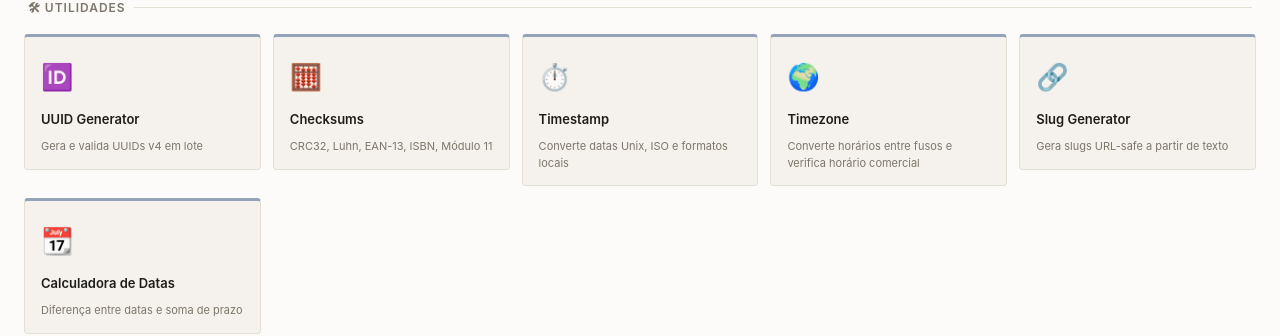
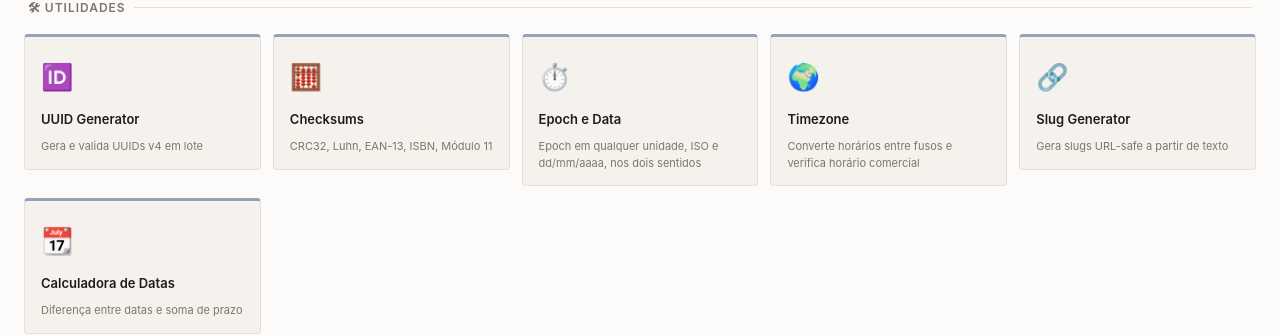
Before and after one commit to franzkurt/franzkurt.github.io, a Jekyll site: the page built from ferramentas.html, in a window 1280 px wide and 1400 px high, scrolled down 1644 px. Shown: the part 875-1211 px from the top of the window. Built offline with Jekyll 4.4.1, drawn with Linux system fonts in a browser that asks for light colours; part of the change alters nothing that is shown.

Commit message:
Ferramenta de epoch e data: detecta a unidade sozinha e entende dd/mm/aaaa
Ele pediu conversão epoch/datetime nas ferramentas, em JS puro, se ainda
não existisse. Existia uma ferramenta "Timestamp", mas rasa: só segundos,
duas direções e despejo de JSON cru na tela.

O buraco que importava era a unidade. Medido antes de mexer:

  1700000000000 lido como segundos -> ano 55840
  1700000000    lido como ms       -> ano 1970

Quem cola um epoch de log JavaScript (milissegundos) num campo rotulado
"segundos" recebe o ano 55840 e nenhum aviso. Agora TimestampUtils tem
detectarUnidade(), que decide entre s, ms, µs e ns pela ordem de grandeza,
e parseQualquer(), que aceita qualquer das quatro, ISO 8601 ou texto.
Os quatro epochs do mesmo instante resolvem para o mesmo ISO.

Segundo buraco, este específico de quem escreve em português: new Date()
não entende dd/mm/aaaa. "15/01/2024" virava Invalid Date, e pior,
"03/04/2024" virava 4 de MARÇO, porque o JS assume mm/dd. Agora o formato
brasileiro é tratado antes, e 03/04/2024 dá quarta-feira, 3 de abril.
Data que não existe no calendário é recusada com o motivo — 31/02/2024
diz "não existe no calendário" em vez de escorregar para 2 de março.

A tela deixou de ser JSON. Uma entrada só, que aceita qualquer coisa, e
uma tabela com doze formatos do mesmo instante: os quatro epochs, ISO em
UTC e no fuso do usuário, RFC 1123, local, por extenso, dia da semana,
tempo relativo e dia do ano. Mais botões de Agora, Início e Fim do dia,
Enter para converter, e copiar tudo de uma vez.

Quando o número é pequeno demais para eu ter certeza da unidade (abaixo
de 1e8), a ferramenta diz isso em vez de chutar calado: informa que
interpretou como segundos e sugere acrescentar os zeros.

Precisei acrescentar CSS de tabela, que a página de ferramentas não
tinha, escopado em #ferramentas e usando os tokens que ela já usa.

Conferido: 53 cards e 53 explicações continuam batendo, a suíte estática
passa com as 16 verificações de hash e dígito, e um teste de navegador
cobre os 8 casos (as 4 unidades, ISO, dd/mm, data inexistente e lixo)
com zero erros de JavaScript.

Co-Authored-By: Claude Opus 5 (1M context) <noreply@anthropic.com>

```diff
--- a/assets/js/ferramentas/time-utils.js
+++ b/assets/js/ferramentas/time-utils.js
@@ -56,6 +56,83 @@ class TimestampUtils {
 
   static format(unixSeconds, locale = 'pt-BR', opts = {}) {
     return new Date(unixSeconds * 1000).toLocaleString(locale, { ...opts });
+  }
+
+
+  /* Detecta se um epoch está em segundos, milissegundos, microssegundos ou
+   * nanossegundos. Sem isso, colar 1700000000000 num campo "segundos" devolve
+   * o ano 55840 sem reclamar de nada — que é o erro mais comum com epoch.
+   * A heurística é a ordem de grandeza: um instante plausível (1970–2100) tem
+   * ~10 dígitos em segundos, 13 em ms, 16 em µs e 19 em ns. */
+  static detectarUnidade(n) {
+    const abs = Math.abs(Number(n));
+    if (!isFinite(abs)) throw new Error('não é um número');
+    if (abs === 0) return { unidade: 's', paraMs: 1, certeza: 'baixa' };
+    if (abs < 1e11) return { unidade: 's',  paraMs: 1e3,  certeza: abs > 1e8 ? 'alta' : 'baixa' };
+    if (abs < 1e14) return { unidade: 'ms', paraMs: 1,    certeza: 'alta' };
+    if (abs < 1e17) return { unidade: 'us', paraMs: 1e-3, certeza: 'alta' };
+    return             { unidade: 'ns', paraMs: 1e-6, certeza: 'alta' };
+  }
+
+  /* Aceita qualquer coisa: epoch em qualquer unidade, ISO 8601, ou texto de
+   * data. Devolve sempre o mesmo formato, para a interface não ter que
+   * adivinhar qual caminho foi usado. */
+  static parseQualquer(entrada, fusoAlvo) {
+    const txt = String(entrada ?? '').trim();
+    if (!txt) throw new Error('vazio');
+    let ms, origem, unidade = null, certeza = null;
+
+    if (/^-?\d+(\.\d+)?$/.test(txt)) {
+      const d = TimestampUtils.detectarUnidade(txt);
+      unidade = d.unidade; certeza = d.certeza;
+      ms = Number(txt) * d.paraMs;
+      origem = `epoch em ${{s:'segundos', ms:'milissegundos', us:'microssegundos', ns:'nanossegundos'}[d.unidade]}`;
+    } else {
+      /* new Date() não entende dd/mm/aaaa: 15/01/2024 vira "Invalid Date", e
+       * 03/04/2024 vira 4 de MARÇO, porque ele assume mm/dd. Como aqui a
+       * entrada mais provável é a brasileira, ela é tratada antes. */
+      const br = txt.match(/^(\d{1,2})\/(\d{1,2})\/(\d{4})(?:[ T](\d{1,2}):(\d{2})(?::(\d{2}))?)?$/);
+      let dt;
+      if (br) {
+        const [, dia, mes, ano, h = 0, mi = 0, se = 0] = br;
+        dt = new Date(+ano, +mes - 1, +dia, +h, +mi, +se);
+        if (dt.getMonth() !== +mes - 1 || dt.getDate() !== +dia)
+          throw new Error(`${dia}/${mes}/${ano} não existe no calendário`);
+        origem = 'data no formato brasileiro (dd/mm/aaaa)';
+      } else {
+        dt = new Date(txt);
+        origem = 'texto de data';
+      }
+      if (isNaN(dt)) throw new Error(`não reconheci "${txt}" como data nem como epoch`);
+      ms = dt.getTime();
+    }
+    const d = new Date(ms);
+    if (isNaN(d)) throw new Error('a data resultante é inválida');
+
+    const fuso = fusoAlvo || Intl.DateTimeFormat().resolvedOptions().timeZone;
+    const noFuso = new Intl.DateTimeFormat('pt-BR', {
+      dateStyle: 'full', timeStyle: 'long', timeZone: fuso }).format(d);
+    const off = -d.getTimezoneOffset();
+    const sinal = off >= 0 ? '+' : '-';
+    const offTxt = `${sinal}${String(Math.floor(Math.abs(off)/60)).padStart(2,'0')}:${String(Math.abs(off)%60).padStart(2,'0')}`;
+
+    return {
+      origem, unidade, certeza,
+      epoch_s:  Math.floor(ms / 1000),
+      epoch_ms: Math.round(ms),
+      epoch_us: Math.round(ms * 1000),
+      epoch_ns: Math.round(ms * 1e6),
+      iso_utc:  d.toISOString(),
+      iso_local: new Date(ms - d.getTimezoneOffset() * 60000).toISOString().slice(0, 19) + offTxt,
+      rfc_utc:  d.toUTCString(),
+      local:    d.toLocaleString('pt-BR'),
+      no_fuso:  noFuso,
+      fuso,
+      dia_da_semana: d.toLocaleDateString('pt-BR', { weekday: 'long' }),
+      relativo: TimestampUtils.toRelative(Math.floor(ms / 1000)),
+      ano_bissexto: (y => (y % 4 === 0 && y % 100 !== 0) || y % 400 === 0)(d.getFullYear()),
+      dia_do_ano: Math.floor((d - new Date(Date.UTC(d.getUTCFullYear(), 0, 0))) / 86400000),
+    };
   }
 
   static toRelative(unixSeconds, locale = 'pt-BR') {
--- a/ferramentas.html
+++ b/ferramentas.html
@@ -139,6 +139,12 @@ description: "Caixa de ferramentas que roda inteira no navegador: PDF, QR, hash,
 #ferramentas .file-chip { background: var(--bg3); border: 1px solid var(--border); border-radius: 20px; padding: 4px 12px; font-size: 12px; color: var(--text); display: flex; align-items: center; gap: 6px; }
 #ferramentas .file-chip-remove { cursor: pointer; color: var(--text2); font-size: 14px; }
 #ferramentas .file-chip-remove:hover { color: var(--red); }
+  #ferramentas .tool-table { width: 100%; border-collapse: collapse; font-size: .85rem; }
+  #ferramentas .tool-table td { padding: 6px 10px; border-bottom: 1px solid var(--border); vertical-align: top; }
+  #ferramentas .tool-table tr:last-child td { border-bottom: 0; }
+  #ferramentas .tool-table td:first-child { width: 11rem; color: var(--text2); }
+  #ferramentas .tool-table code { background: var(--bg2); padding: 2px 6px; border-radius: var(--radius-sm); word-break: break-all; }
+
 #ferramentas .output-box { background: var(--bg); border: 1px solid var(--border); border-radius: var(--radius-sm); padding: 14px; font-family: 'Courier New', monospace; font-size: 13px; color: var(--text); min-height: 80px; white-space: pre-wrap; word-break: break-all; max-height: 400px; overflow-y: auto; line-height: 1.6; }
 #ferramentas .output-box.success { border-color: var(--green); }
 #ferramentas .output-box.error { border-color: var(--red); color: var(--red); }
@@ -245,7 +251,7 @@ body:has(#ferramentas) main.wrap { max-width: 1440px; padding-inline: 0; }
   <div class="grid-header" data-header="utils">🛠 Utilidades</div>
   <div class="card" data-group="utils" onclick="openTool('uuid')"><div class="card-icon">🆔</div><div class="card-name">UUID Generator</div><div class="card-desc">Gera e valida UUIDs v4 em lote</div></div>
   <div class="card" data-group="utils" onclick="openTool('checksum')"><div class="card-icon">🧮</div><div class="card-name">Checksums</div><div class="card-desc">CRC32, Luhn, EAN-13, ISBN, Módulo 11</div></div>
-  <div class="card" data-group="utils" onclick="openTool('timestamp')"><div class="card-icon">⏱️</div><div class="card-name">Timestamp</div><div class="card-desc">Converte datas Unix, ISO e formatos locais</div></div>
+  <div class="card" data-group="utils" onclick="openTool('timestamp')"><div class="card-icon">⏱️</div><div class="card-name">Epoch e Data</div><div class="card-desc">Epoch em qualquer unidade, ISO e dd/mm/aaaa, nos dois sentidos</div></div>
   <div class="card" data-group="utils" onclick="openTool('timezone')"><div class="card-icon">🌍</div><div class="card-name">Timezone</div><div class="card-desc">Converte horários entre fusos e verifica horário comercial</div></div>
   <div class="card" data-group="utils" onclick="openTool('slug')"><div class="card-icon">🔗</div><div class="card-name">Slug Generator</div><div class="card-desc">Gera slugs URL-safe a partir de texto</div></div>
   <div class="card" data-group="utils" onclick="openTool('date-calc')"><div class="card-icon">📆</div><div class="card-name">Calculadora de Datas</div><div class="card-desc">Diferença entre datas e soma de prazo</div></div>
@@ -370,9 +376,9 @@ const COMO_FUNCIONA = {
   "entrada": "Um número ou código para conferir o dígito verificador.",
   "saida": "Se o dígito bate: Luhn para cartão, EAN-13 para código de barras, ISBN para livro."
  },
- "timestamp": {
-  "entrada": "Um timestamp Unix, ou uma data.",
-  "saida": "A mesma data nos dois formatos, no seu fuso e em UTC."
+  "timestamp": {
+  "entrada": "Qualquer coisa que represente um instante: epoch em segundos, milissegundos, microssegundos ou nanossegundos (a unidade é detectada sozinha), data ISO como 2024-01-15T10:30:00Z, ou o formato brasileiro 15/01/2024 14:30.",
+  "saida": "O mesmo instante em doze formatos ao mesmo tempo — os quatro epochs, ISO em UTC e no seu fuso, RFC 1123, por extenso, dia da semana, quanto tempo faz, e o dia do ano. Data que não existe no calendário, como 31/02, é recusada em vez de virar 2 de março."
  },
  "timezone": {
   "entrada": "Uma data e hora, e o fuso de origem.",
@@ -2471,35 +2477,94 @@ TOOL_INIT['checksum'] = () => {
 
 // ---- Timestamp ----
 TOOLS['timestamp'] = () => `
-<div class="tool-header"><div class="tool-title">⏱️ Timestamp</div><div class="tool-subtitle">Conversão de datas e fusos</div></div>
-<div class="form-section">
-  <div class="btn-group" style="margin-bottom:14px">${btn('Agora', 'runTsNow()')}</div>
-  <div class="tabs">
-    <button class="tab active" onclick="switchTab('ts','unix',this)">Unix → Data</button>
-    <button class="tab" onclick="switchTab('ts','iso',this)">ISO → Unix</button>
-  </div>
-  <div id="ts-unix" class="tab-content active">
-    <label>Unix timestamp (segundos)</label>
-    <input type="number" id="ts-unix-in" placeholder="1700000000">
-    <div class="btn-group">${btn('Converter', 'runTsUnix()')}</div>
-  </div>
-  <div id="ts-iso" class="tab-content">
-    <label>Data ISO ou string</label>
-    <input type="text" id="ts-iso-in" placeholder="2024-01-15T10:30:00">
-    <div class="btn-group">${btn('Converter', 'runTsISO()')}</div>
-  </div>
-</div>
-<div class="form-section">${outBlock('ts-out')}</div>`;
+<div class="tool-header"><div class="tool-title">⏱️ Epoch e data</div><div class="tool-subtitle">Cola qualquer coisa: epoch em qualquer unidade, ISO, ou dd/mm/aaaa</div></div>
+<div class="form-section">
+  <label>Entrada</label>
+  <input type="text" id="ts-in" placeholder="1700000000  ·  1700000000000  ·  2024-01-15T10:30:00Z  ·  15/01/2024 14:30">
+  <div class="btn-group" style="margin-top:12px">
+    ${btn('Converter', 'runTs()')}
+    ${btn('Agora', 'runTsAgora()', 'btn-secondary')}
+    ${btn('Início do dia', 'runTsDia(0)', 'btn-secondary')}
+    ${btn('Fim do dia', 'runTsDia(1)', 'btn-secondary')}
+  </div>
+  <div id="ts-aviso" style="margin-top:10px"></div>
+</div>
+<div class="form-section">
+  <div class="output-label">Resultado <button class="copy-btn" onclick="copyTsTudo()">📋 copiar tudo</button></div>
+  <div id="ts-tabela"></div>
+</div>`;
+
 TOOL_INIT['timestamp'] = () => {
-  window.runTsNow = () => output('ts-out', JSON.stringify(TimestampUtils.now(), null, 2), 'success');
-  window.runTsUnix = () => {
-    const val = parseInt(document.getElementById('ts-unix-in').value);
-    try { output('ts-out', JSON.stringify(TimestampUtils.fromUnix(val), null, 2), 'success'); } catch(e) { output('ts-out', e.message, 'error'); }
-  };
-  window.runTsISO = () => {
-    const val = document.getElementById('ts-iso-in').value;
-    try { output('ts-out', JSON.stringify(TimestampUtils.fromString(val), null, 2), 'success'); } catch(e) { output('ts-out', e.message, 'error'); }
-  };
+  const LINHAS = [
+    ['epoch_s',   'Epoch (segundos)'],
+    ['epoch_ms',  'Epoch (milissegundos)'],
+    ['epoch_us',  'Epoch (microssegundos)'],
+    ['epoch_ns',  'Epoch (nanossegundos)'],
+    ['iso_utc',   'ISO 8601 (UTC)'],
+    ['iso_local', 'ISO 8601 (seu fuso)'],
+    ['rfc_utc',   'RFC 1123 (UTC)'],
+    ['local',     'Local'],
+    ['no_fuso',   'Por extenso'],
+    ['dia_da_semana', 'Dia da semana'],
+    ['relativo',  'Relativo a agora'],
+    ['dia_do_ano','Dia do ano'],
+  ];
+  const esc = t => String(t).replace(/[&<>"]/g, c => ({'&':'&amp;','<':'&lt;','>':'&gt;','"':'&quot;'}[c]));
+
+  const desenha = (r) => {
+    const aviso = document.getElementById('ts-aviso');
+    if (r.unidade && r.certeza === 'baixa') {
+      aviso.innerHTML = '<div class="output-box error">Número pequeno demais para eu ter certeza da unidade. ' +
+        'Interpretei como <b>segundos</b>; se era milissegundos, acrescente os zeros.</div>';
+    } else if (r.unidade) {
+      aviso.innerHTML = '<div class="output-box success">Detectado: ' + esc(r.origem) + '</div>';
+    } else {
+      aviso.innerHTML = '<div class="output-box success">Lido como ' + esc(r.origem) + '</div>';
+    }
+    document.getElementById('ts-tabela').innerHTML =
+      '<table class="tool-table"><tbody>' +
+      LINHAS.map(([k, rot]) =>
+        '<tr><td style="white-space:nowrap;opacity:.75">' + rot + '</td>' +
+        '<td><code>' + esc(r[k]) + '</code></td></tr>').join('') +
+      '</tbody></table>';
+    window.__tsAtual = r;
+  };
+
+  const erro = (msg) => {
+    document.getElementById('ts-aviso').innerHTML = '<div class="output-box error">' + esc(msg) + '</div>';
+    document.getElementById('ts-tabela').innerHTML = '';
+    window.__tsAtual = null;
+  };
+
+  window.runTs = () => {
+    try { desenha(TimestampUtils.parseQualquer(document.getElementById('ts-in').value)); }
+    catch (e) { erro(e.message); }
+  };
+  window.runTsAgora = () => {
+    document.getElementById('ts-in').value = Date.now();
+    window.runTs();
+  };
+  window.runTsDia = (fim) => {
+    try {
+      const base = document.getElementById('ts-in').value.trim();
+      const r = TimestampUtils.parseQualquer(base || Date.now());
+      const d = new Date(r.epoch_ms);
+      d.setHours(fim ? 23 : 0, fim ? 59 : 0, fim ? 59 : 0, fim ? 999 : 0);
+      document.getElementById('ts-in').value = d.getTime();
+      window.runTs();
+    } catch (e) { erro(e.message); }
+  };
+  window.copyTsTudo = () => {
+    const r = window.__tsAtual;
+    if (!r) return;
+    const txt = LINHAS.map(([k, rot]) => rot.padEnd(24) + r[k]).join('\n');
+    navigator.clipboard.writeText(txt);
+  };
+
+  document.getElementById('ts-in').addEventListener('keydown', e => {
+    if (e.key === 'Enter') window.runTs();
+  });
+  window.runTsAgora();
 };
 
 // ---- Timezone ----
```
